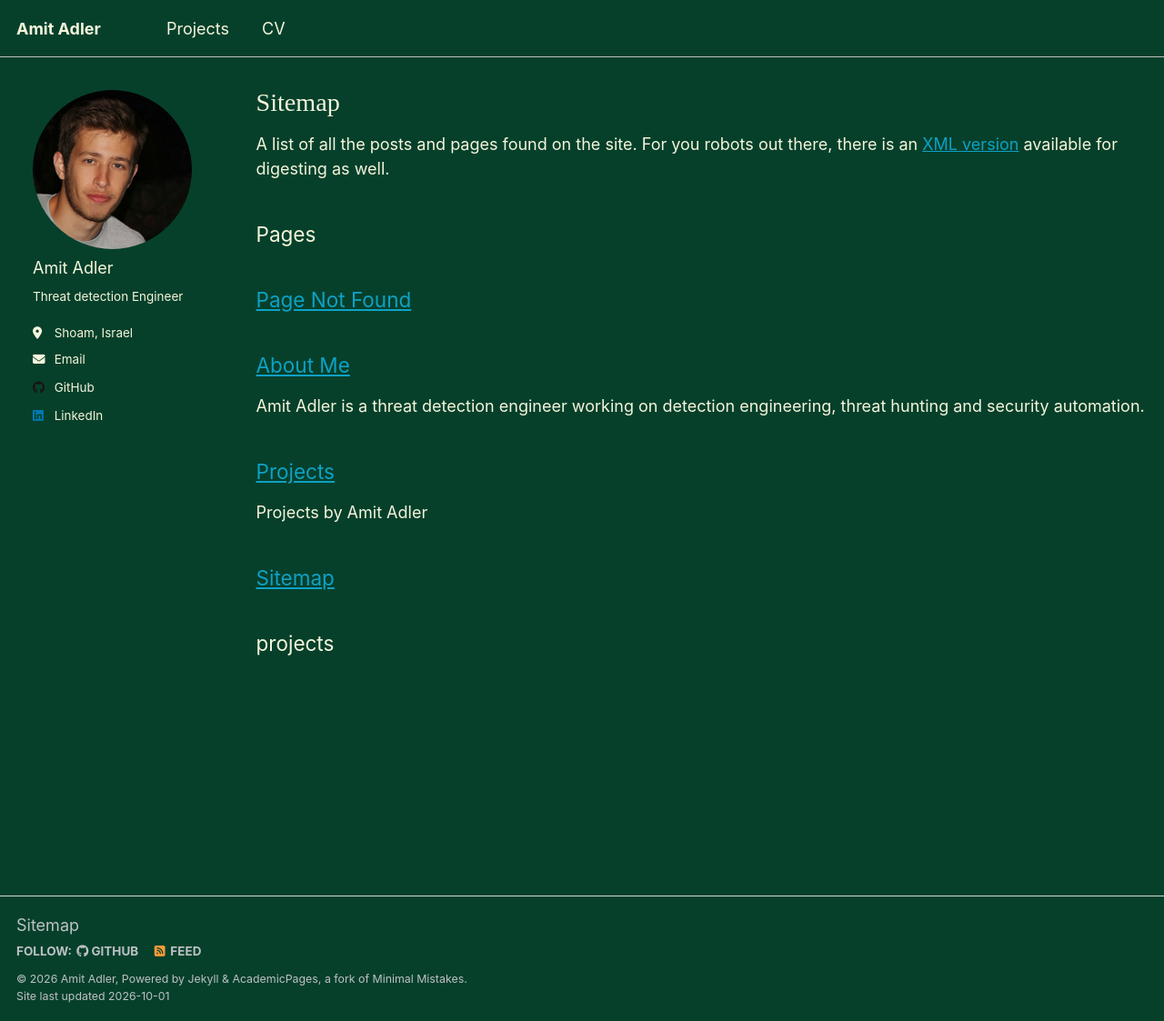
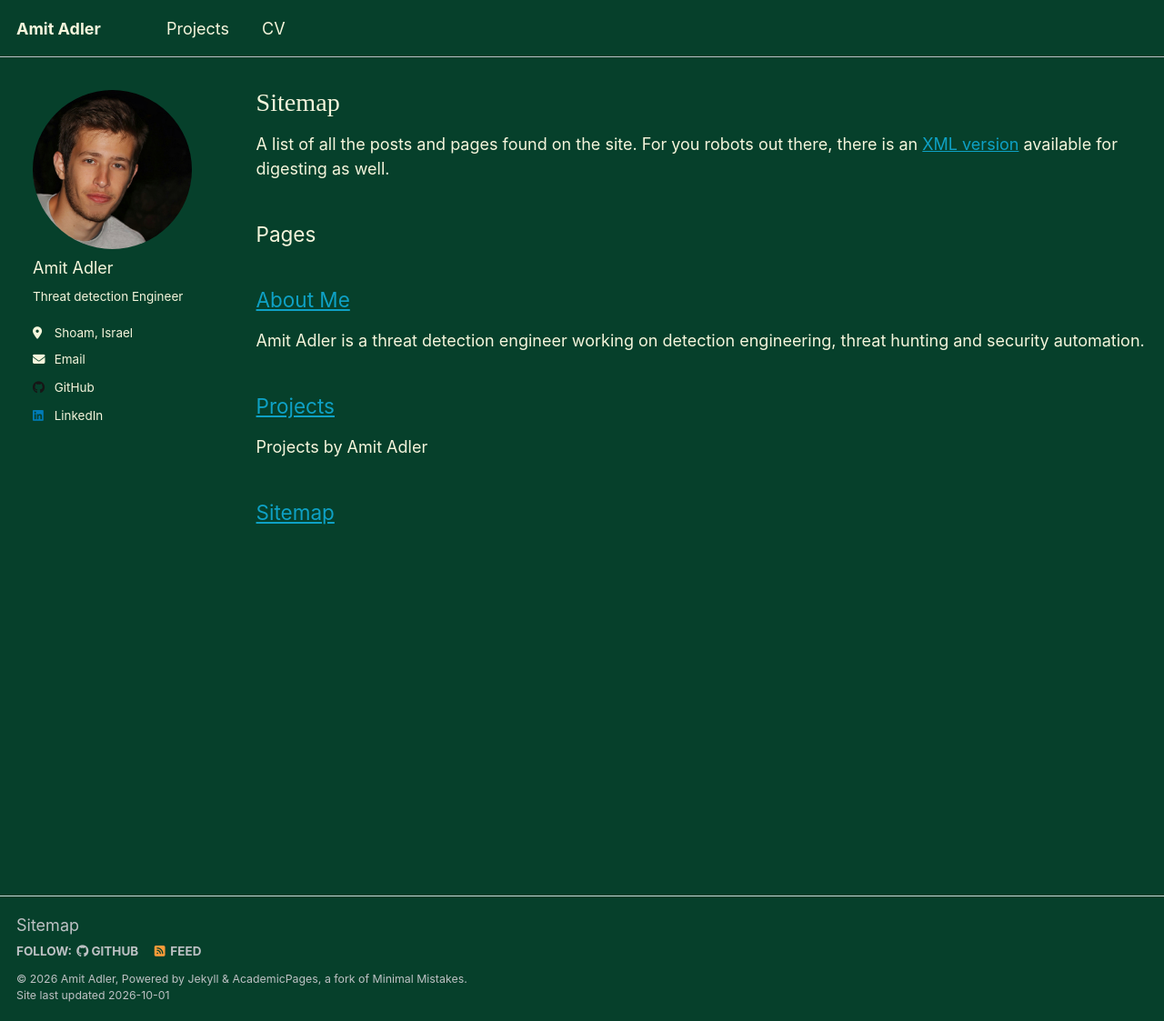
Before and after one commit to amitader/amitader.github.io, a Jekyll site: the page built from _pages/sitemap.md, in a window 1280 px wide and 1123 px high. Shown: the whole window at 91% size. Built offline with Jekyll 4.4.1, drawn with Linux system fonts in a browser that asks for light colours; some web fonts are replaced.

Commit message:
Hide 404 page, untitled pages and empty collections from sitemap page
Co-Authored-By: Claude Opus 5.5 <noreply@anthropic.com>

```diff
--- a/_pages/sitemap.md
+++ b/_pages/sitemap.md
@@ -11,14 +11,16 @@ A list of all the posts and pages found on the site. For you robots out there, t
 
 <h2>Pages</h2>
 {% for post in site.pages %}
-  {% include archive-single.html %}
+  {% if post.title and post.sitemap != false %}
+    {% include archive-single.html %}
+  {% endif %}
 {% endfor %}
 
 
 {% capture written_label %}'None'{% endcapture %}
 
 {% for collection in site.collections %}
-{% unless collection.output == false or collection.label == "posts" %}
+{% unless collection.output == false or collection.label == "posts" or collection.docs.size == 0 %}
   {% capture label %}{{ collection.label }}{% endcapture %}
   {% if label != written_label %}
   <h2>{{ label }}</h2>
```
